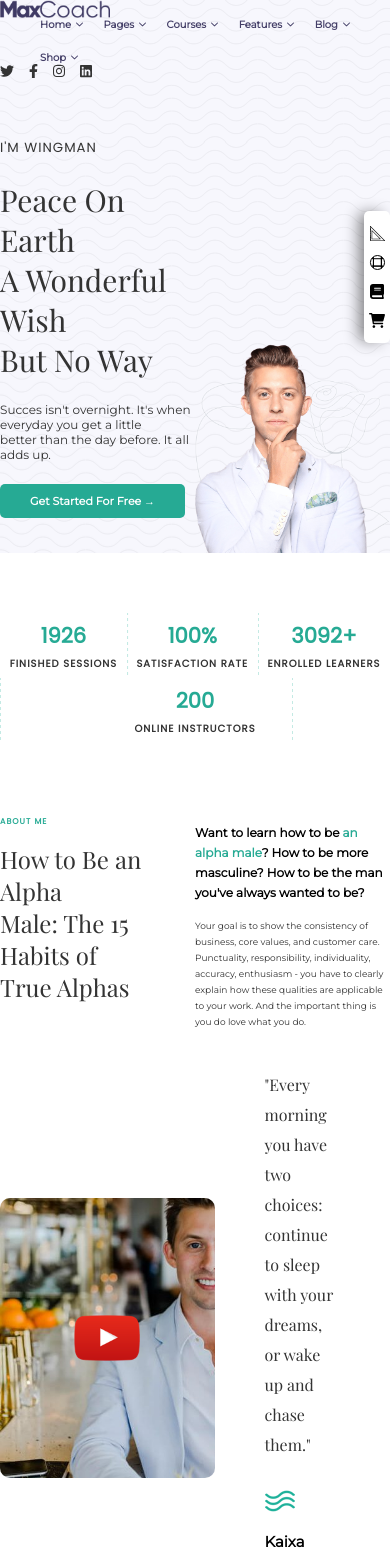
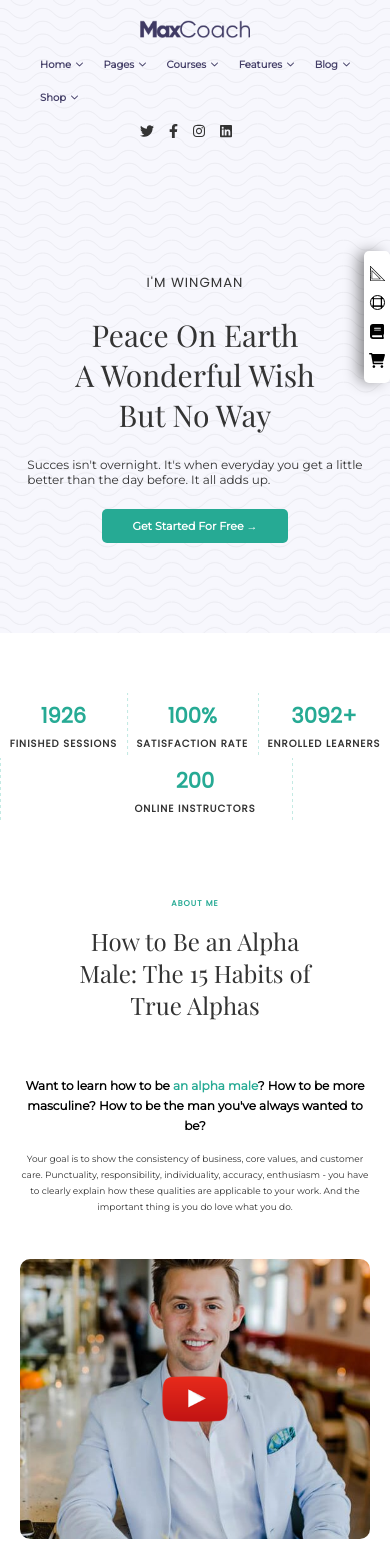
Before and after one commit to Miyka96/proj-html-vuejs, a Vue app: page / in a window 390 px wide. Shown: the top 1552 px of the page. Built offline with nearby package versions, Linux system fonts and the light colour scheme.

Commit message:
responsive fixes

```diff
--- a/src/App.vue
+++ b/src/App.vue
@@ -15,7 +15,6 @@ import HeaderHero from "./components/HeaderHero.vue";
 import AboutMe from "./components/AboutMe.vue";
 import CoursesSection from "./components/CoursesSection.vue";
 import BookStore from "./components/BookStore.vue";
-import CarouselReviews from "./components/CarouselReviews.vue"
 
 export default {
   name: "App",
@@ -24,7 +23,6 @@ export default {
     AboutMe,
     CoursesSection,
     BookStore,
-    CarouselReviews,
   },
 };
 </script>
--- a/src/components/AboutMe.vue
+++ b/src/components/AboutMe.vue
@@ -208,6 +208,7 @@ export default {
       width: 100%;
       background-image: url("../assets/img/home-movation-video-poster-670x450.jpg");
       background-size: cover;
+      background-position: center;
       display: flex;
       align-items: center;
       justify-content: center;
@@ -251,5 +252,32 @@ export default {
   }
 }
 
+@media screen and (max-width:665px){
+  .about{
+    flex-direction: column;
+    .col-6{
+      width: 100%;
+      padding: 0 20px;
+      justify-content: center;
+      align-items: center;
+      &>*{
+        text-align: center;
+      }
+    }
+  }
+  .video-section{
+    flex-direction: column;
+    .col-7{
+      width: 100%;
+      padding: 0 20px;
+    }
+    .col-5{
+      width: 100%;
+      padding: 0 20px;
+      margin: 20px 0;
+    }
+  }
+}
+
 
 </style>
--- a/src/components/BookStore.vue
+++ b/src/components/BookStore.vue
@@ -280,4 +280,25 @@ export default {
     }
   }
 }
+
+.container{
+  flex-direction: column;
+
+  .col-5, .col-7{
+    width: 100%;
+    padding: 0 20px;
+    &>*{
+      text-align: center;
+    }
+    .btn{
+      display: block;
+      margin: 0 auto;
+      margin-bottom: 40px;
+    }
+  }
+.card-thumb,.card-thumb2{
+  background-size: cover;
+  background-position: center;
+}
+}
 </style>
--- a/src/components/HeaderHero.vue
+++ b/src/components/HeaderHero.vue
@@ -82,6 +82,7 @@ export default {
 <style lang="scss" scoped>
 @import "../assets/scss/mixin.scss";
 
+
 .container {
   display: flex;
   flex-wrap: wrap;
@@ -110,6 +111,7 @@ nav {
   width: 110px;
   display: flex;
   align-items: center;
+  padding: 20px 0;
 }
 
 .nav-links {
@@ -252,4 +254,20 @@ nav {
     }
   }
 }
+
+@media screen and (max-width:665px){
+  nav{
+    flex-direction: column;
+  }
+  .hero-img{
+    display:none;
+  }
+  .hero-text{
+    justify-content: center;
+    align-items:center;
+    & h1{
+      text-align: center;
+    }
+  }
+}
 </style>
```
Also changed, not shown: 1 other file (tests, documents, lock files or other folders).
